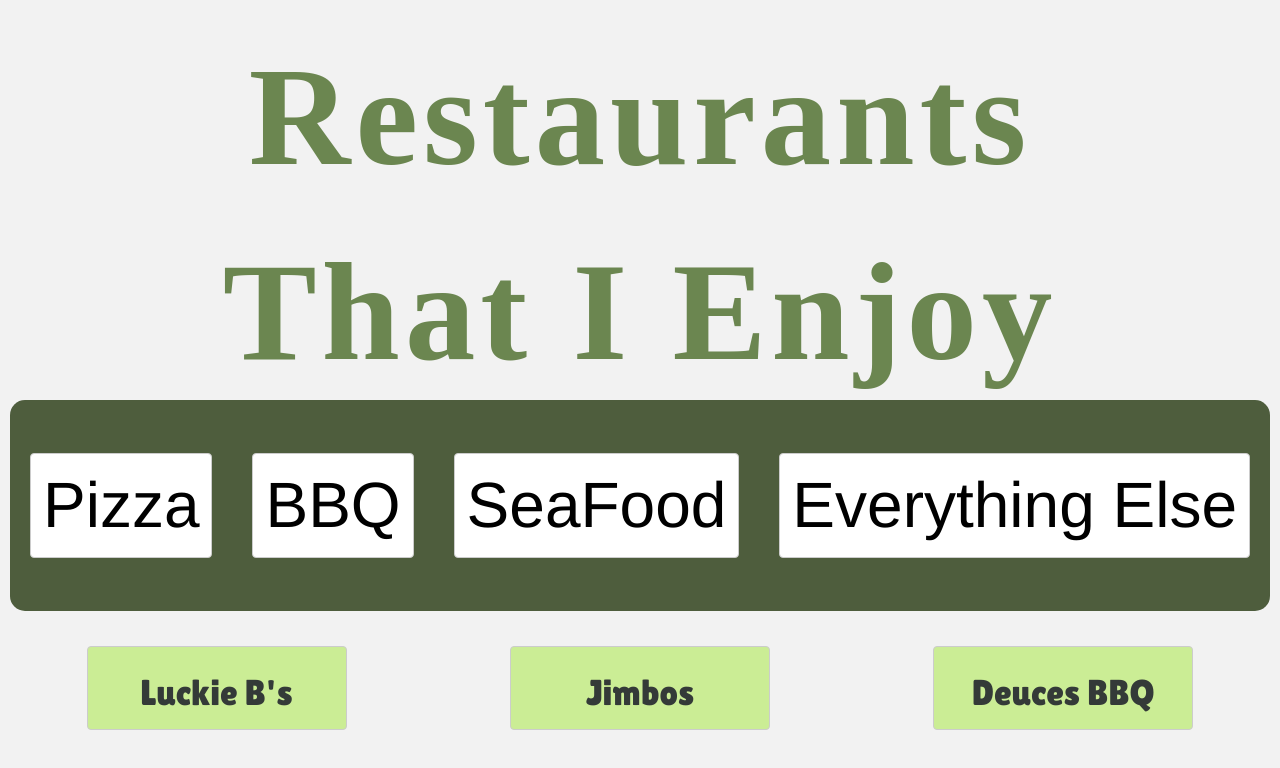
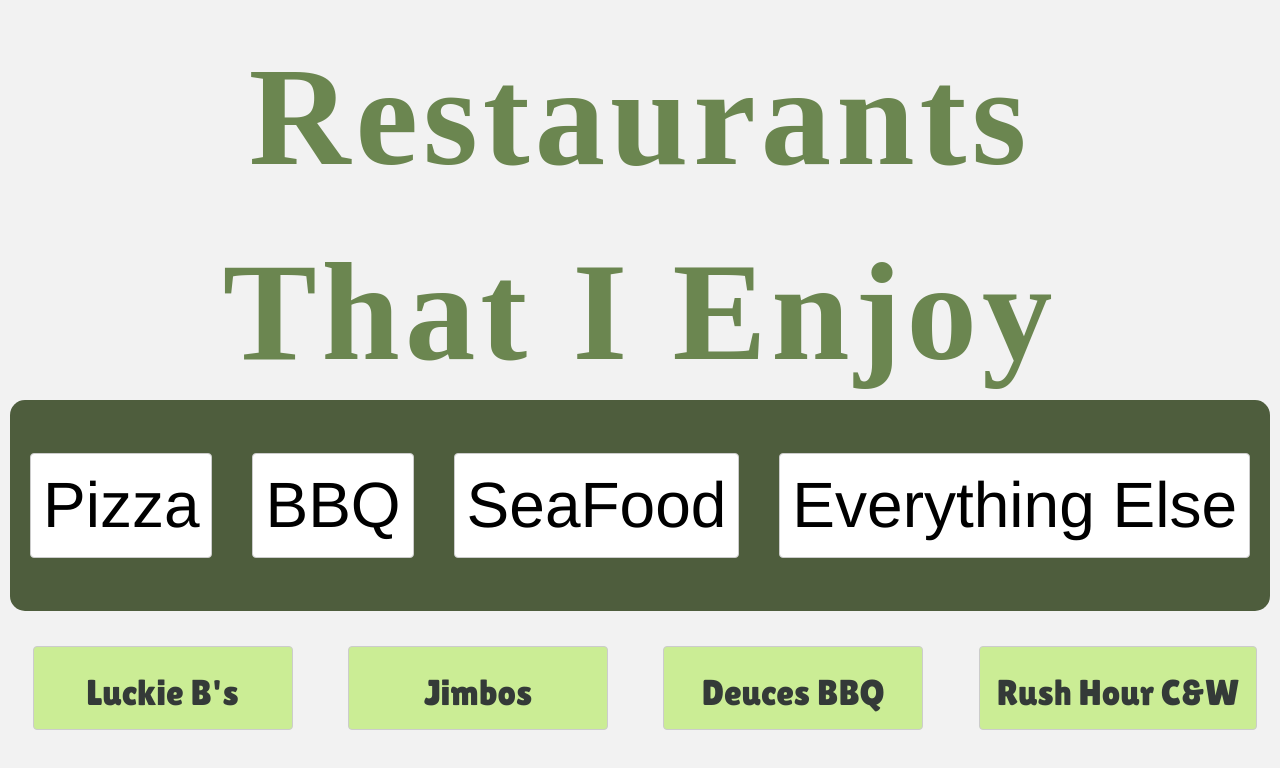
Before and after one commit to bdog72/food-dot-com, a React app: page /bbq in a window 1280 px wide. Shown: the top 768 px of the page. Built offline with nearby package versions, Linux system fonts and the light colour scheme; a web font is replaced by a local one.

Commit message:
added restaurant

```diff
--- a/src/components/BBQ.js
+++ b/src/components/BBQ.js
@@ -13,6 +13,9 @@
         <a href='http://www.deucesbbq.com'>
           <Button className='button'><h1>Deuces BBQ</h1></Button>
         </a>
+        <a href='https://www.yelp.com/biz/rush-hour-chicken-and-waffles-saint-petersburg?osq=Chicken+and+Waffles'>
+          <Button className='button' block><h1>Rush Hour C&W</h1></Button>
+        </a>
       </div>
     </div>
   }
```
